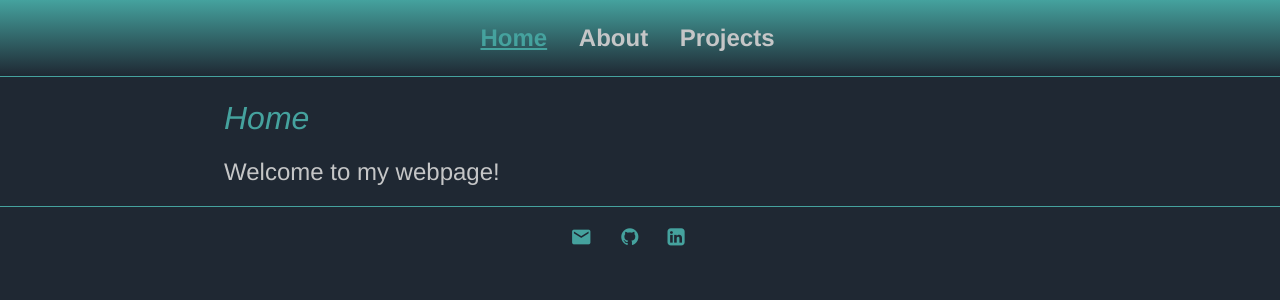
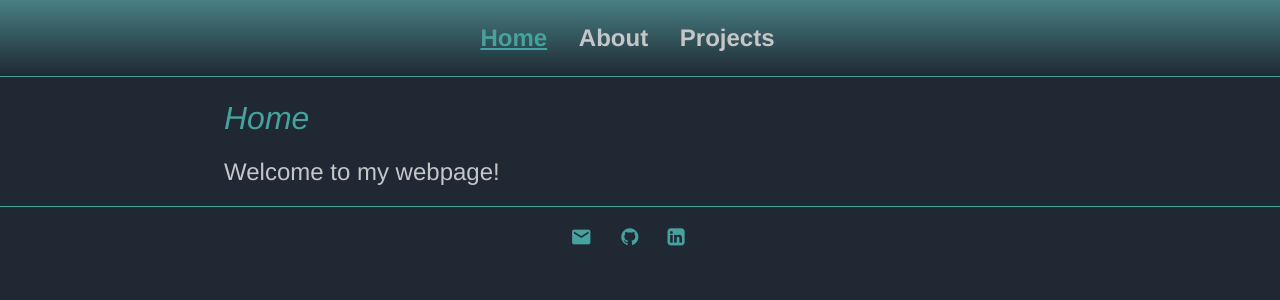
Before and after one commit to clfkenny/clfkenny.github.io, a Jekyll site: the page built from index.md, in a window 1280 px wide. Shown: the top 300 px of the page. Built offline with Jekyll 4.4.1, drawn with Linux system fonts in a browser that asks for light colours.

Commit message:
Update main.css

```diff
--- a/css/main.css
+++ b/css/main.css
@@ -15,7 +15,7 @@ nav {
     top: 0;
     width: 100%;
     z-index:1000;
-    background: linear-gradient(#45a29e, #1f2833);
+    background: linear-gradient(#488084, #1f2833);
 }
 
 nav ul, footer ul {
```
